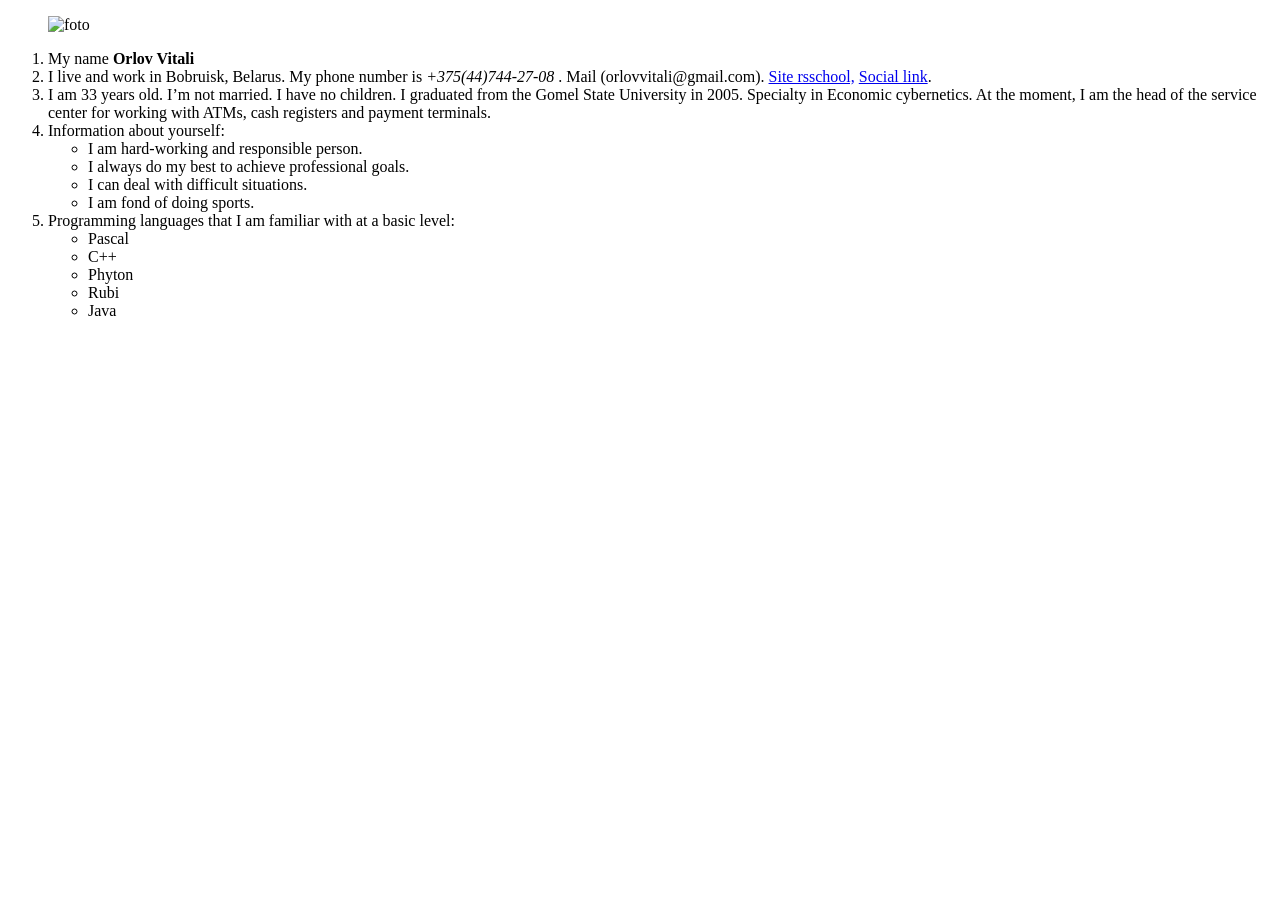
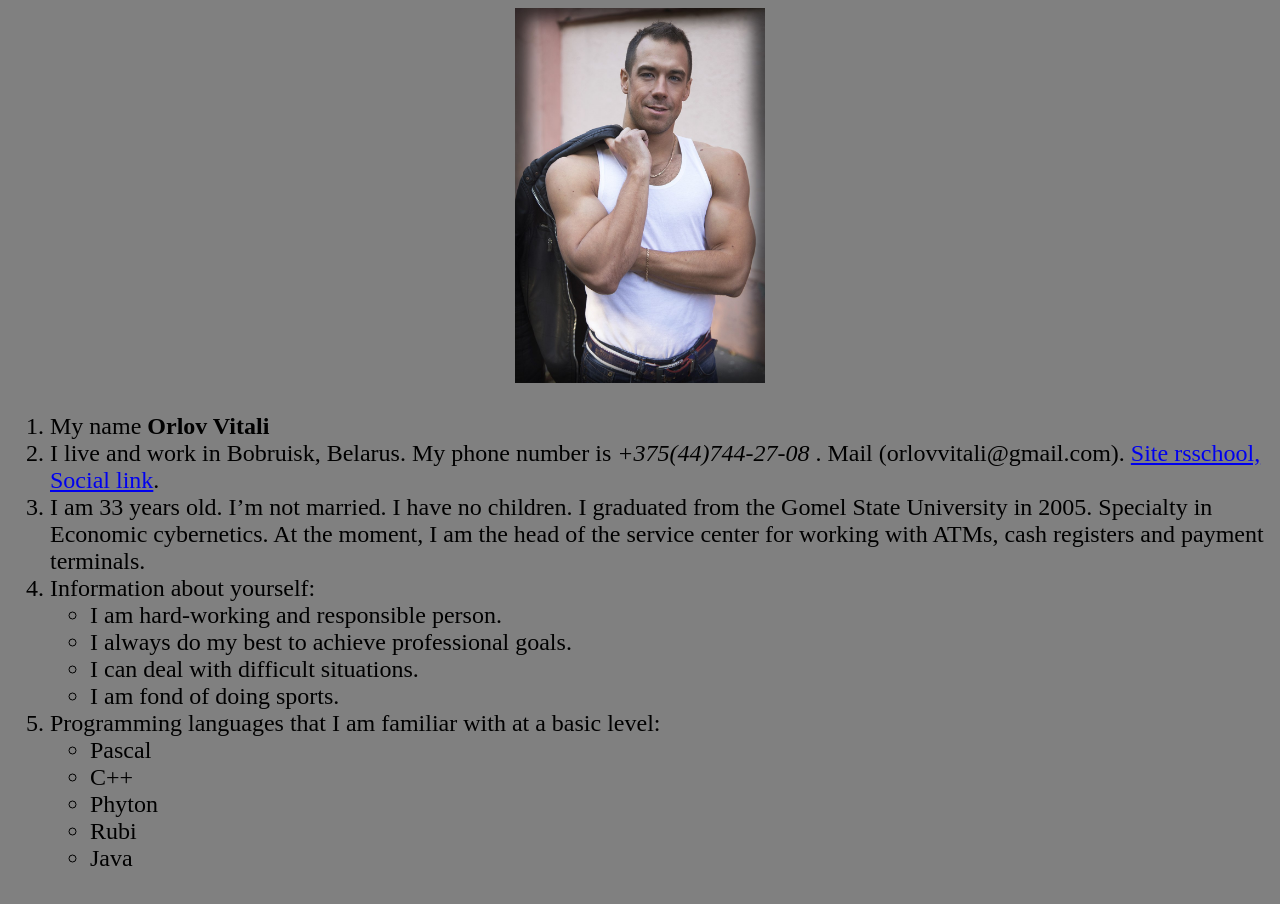
Before and after one commit to ORyoL-1/myRepository, a plain HTML site: page index.html in a window 1280 px wide. Before the commit the page ends 800 px from the top, so only its background shows below. Drawn offline with Linux system fonts and the light colour scheme; the site is published under a folder, as on GitHub Pages, so addresses that start at the root find nothing.

Commit message:
Update index.html

```diff
--- a/index.html
+++ b/index.html
@@ -4,11 +4,11 @@
     <meta charset="UTF-8">
     <meta name="viewport" content="width=device-width, initial-scale=1.0">
     <title>Document</title>
-    <link rel="stylesheet" href="/style.css">
+    <link rel="stylesheet" href="./style.css">
 </head>
 <body class="gray-background">
    <figure id="foto1">
-  <img  src="/foto.jpg" width="250" alt="foto">
+  <img  src="./foto.jpg" width="250" alt="foto">
 </figure>
     <div class="container wrapper grid" >
         <ol>
```
